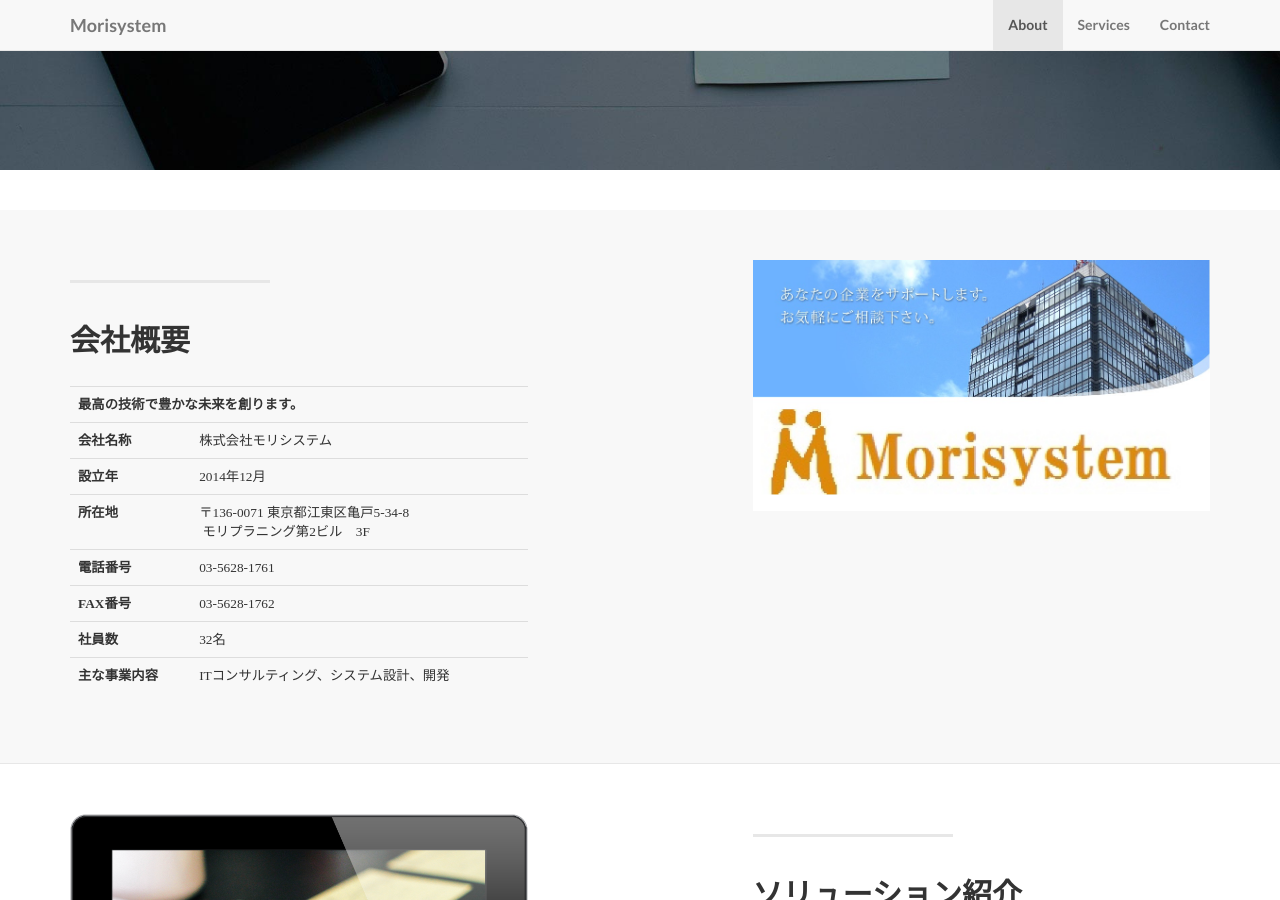
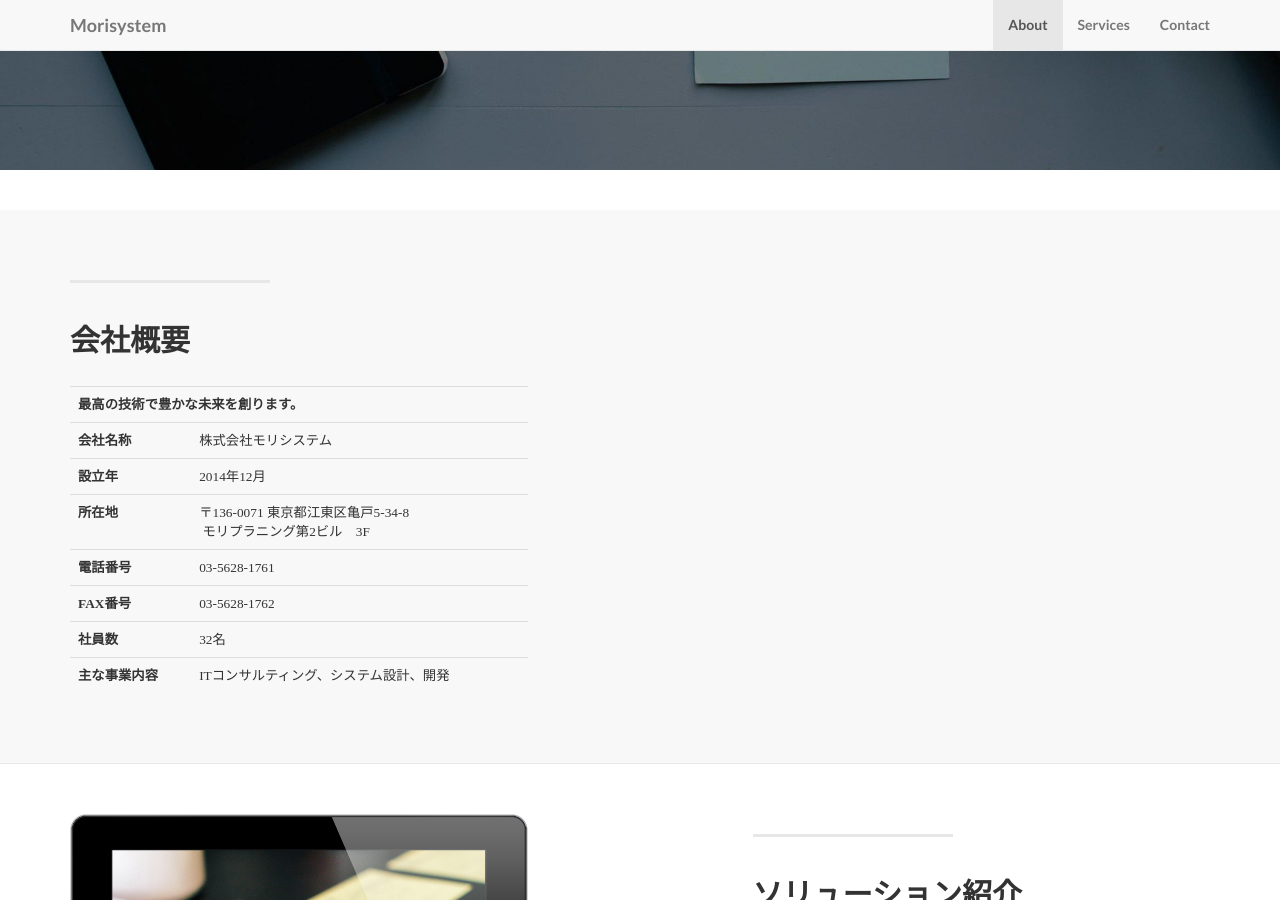
Before and after one commit to mori-system/mori-system.github.io, a Jekyll site: the page built from index.html, in a window 1280 px wide and 900 px high, scrolled down 634 px. Built offline with Jekyll 4.4.1, drawn with Linux system fonts in a browser that asks for light colours.

Commit message:
Update page_content.html

```diff
--- a/_includes/page_content.html
+++ b/_includes/page_content.html
@@ -14,9 +14,7 @@
                     <h2 class="section-heading">{{ post.title }}</h2>
                     <div class="lead">{{ post.content }}</div>
                 </div>
-                <div class="col-lg-5 col-lg-offset-2 col-sm-6">
-                    <img class="img-responsive" src="img/services/{{ post.img }}" alt="">
-                </div>
+                <script src="https://maps.googleapis.com/maps/api/js?sensor=false"></script>
             </div>
 
         </div>
```
